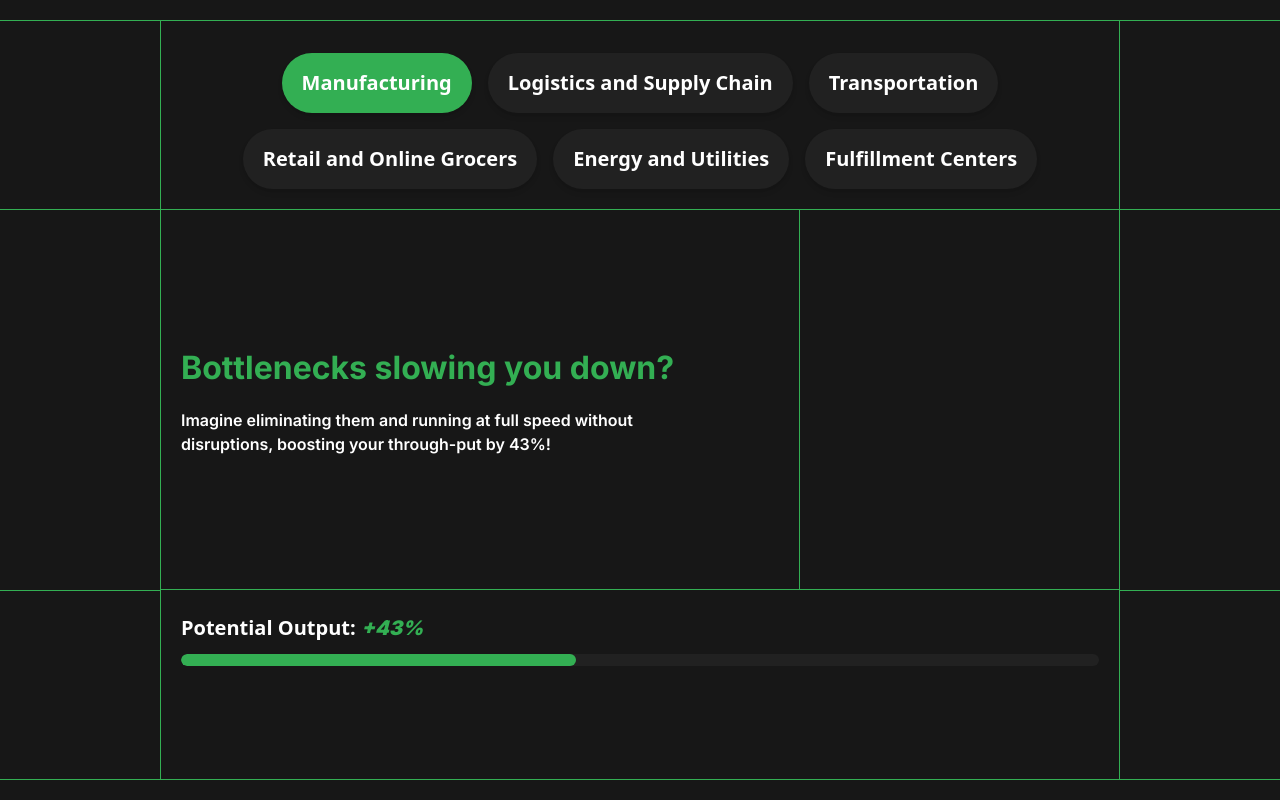
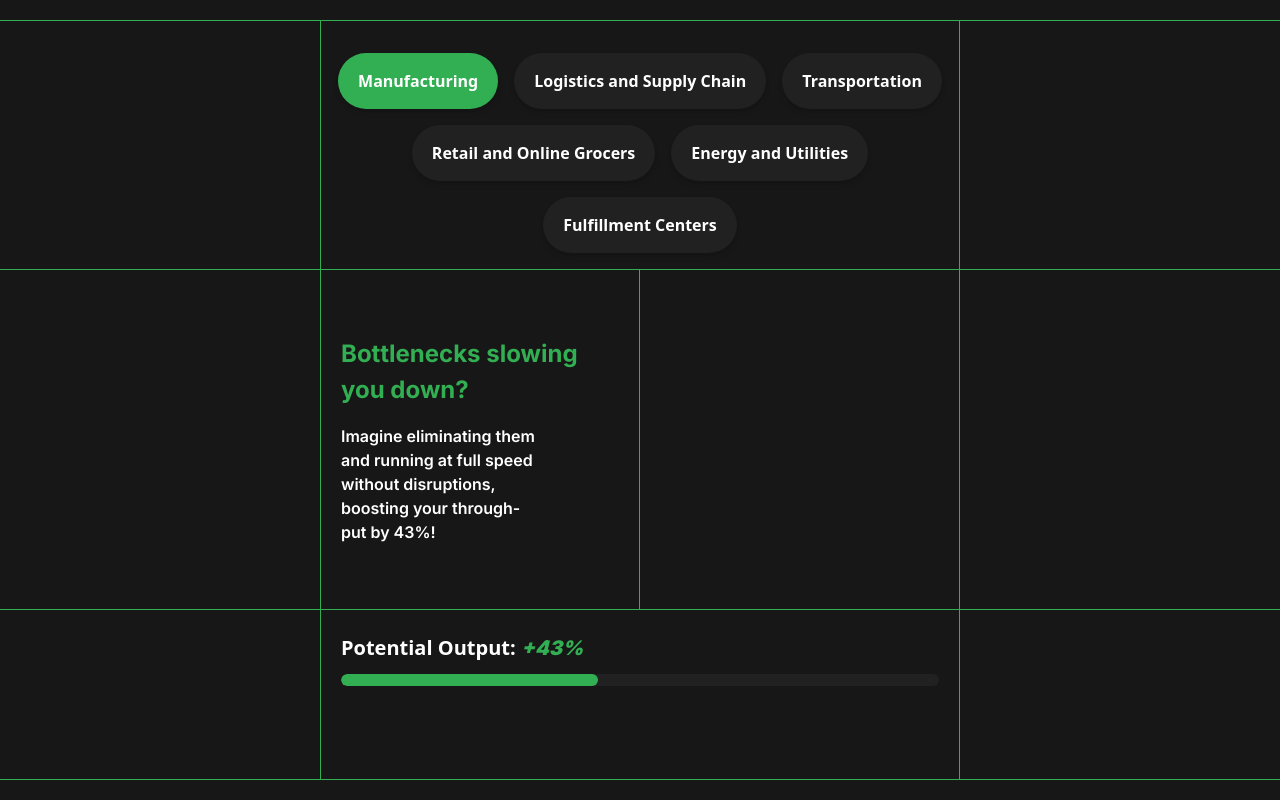
Before and after one commit to RudolfsIzaks/GreenVertex, a React (Vite) app: page / in a window 1280 px wide. Shown: the part 4780-5580 px from the top of the page. Built offline with nearby package versions, Linux system fonts and the light colour scheme.

Commit message:
Grid fix

```diff
--- a/src/components/tabs.jsx
+++ b/src/components/tabs.jsx
@@ -64,12 +64,13 @@ const TabbedInterface = () => {
   return (
     <div className="gap-0 pb-10 h-screen grid md:grid-cols-8 grid_cont justify-center">
      <div className="grid_dummy"></div>
-      <div className="container h-full col-start-2 col-span-6 button_grid">
+     <div className="grid_dummy"></div>
+      <div className="container h-full col-start-3 col-span-4 button_grid">
         <div className="tabs flex w-full justify-center flex-wrap items-center p-4 rounded-xl mt-4 gap-4">
           {tabData.map((tab, index) => (
             <button
               key={index}
-              className={`py-4 px-5 font-semibold w-auto rounded-full shadow-md focus:outline-none text-xl text-white hover:scale-110 duration-200 hover:bg-green ${
+              className={`py-4 px-5 font-semibold w-auto rounded-full shadow-md focus:outline-none text-md text-white hover:scale-110 duration-200 hover:bg-green ${
                 selectedTab.label === tab.label ? "bg-green text-white" : "bg-card"
               }`}
               onClick={() => setSelectedTab(tab)}
@@ -80,17 +81,19 @@ const TabbedInterface = () => {
         </div>
       </div>
       <div className="grid_dummy"></div>
-      <div className="grid_dummy-none"></div>
-      <div className="w-full flex flex-col justify-center items-start col-start-2 col-span-4 text_grid">
+      <div className="grid_dummy"></div>
+      <div className="grid_dummy-bottom"></div>
+      <div className="grid_dummy-bottom"></div>
+      <div className="w-full flex flex-col justify-center items-start col-start-3 col-span-2 text_grid">
         <div className="content rounded-xl p-5">
-          <h2 className="text-green text-headline-3 font-bold font-inter">{selectedTab.headline}</h2>
+          <h2 className="text-green text-subheadline-3 font-bold font-inter">{selectedTab.headline}</h2>
           <p className="mt-4 text-md font-inter font-semibold pr-20 text-white">{selectedTab.body}</p>
         </div>
       </div>
       <div className="col-span-2 icon-grid"></div>
-      <div className="grid_dummy-none"></div>
-      <div className="grid_dummy"></div>
-      <div className="progress-bars py-6 px-5 col-start-2 col-span-6 stats_grid">
+      <div className="grid_dummy-bottom col-span-2"></div>
+      <div className="grid_dummy-bottom col-span-2"></div>
+      <div className="progress-bars py-6 px-5 col-start-3 col-span-4 stats_grid">
           {selectedTab.output > 0 && (
             <div className="mb-4">
               <h3 className="text-xl font-semibold text-white mb-3">Potential Output: <i className="text-green font-black font-inter">+{selectedTab.output}%</i></h3>
@@ -114,7 +117,8 @@ const TabbedInterface = () => {
             </div>
           )}
         </div>
-        <div className="grid_dummy"></div>
+        <div className="grid_dummy-bottom"></div>
+        <div className="grid_dummy-bottom"></div>
     </div>
   );
 };
--- a/src/index.css
+++ b/src/index.css
@@ -35,8 +35,6 @@ body {
   font-family: 'Inter', sans-serif;
   text-align: center;
   border: 2px solid #33AF53;
-  /* border-image-source: linear-gradient(180deg, rgba(51,175,83,1) 15%, rgba(0,0,0,0) 100%); */
-  /* border-image-slice: 1; */
   border-radius: 12px;
 }
 
@@ -145,3 +143,7 @@ body {
 .grid_dummy-none {
   border: none;
 }
+
+.grid_dummy-bottom {
+  border-bottom: #33AF53 1px solid;
+}
```
